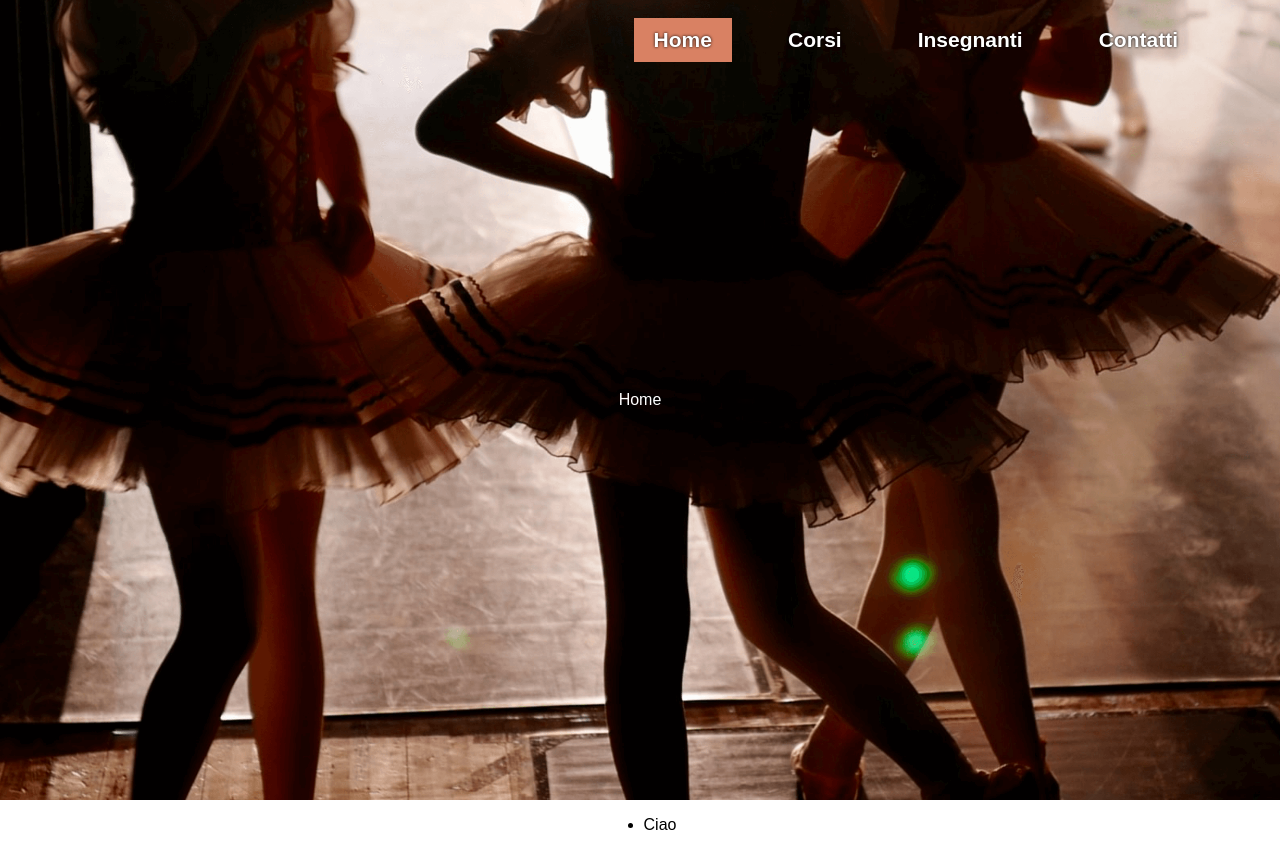
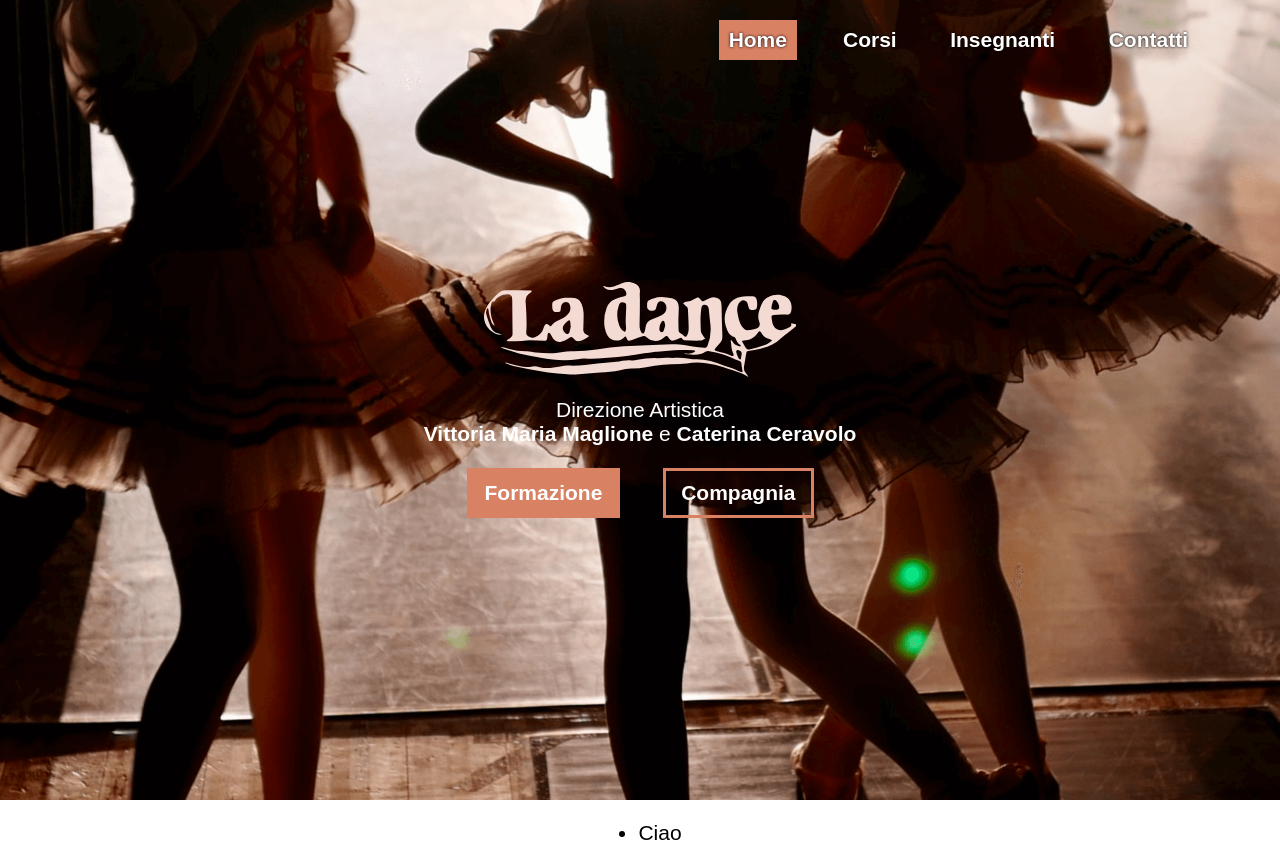
Before and after one commit to Slallo/la-dance, a React (Create React App) app: page / in a window 1280 px wide. Built offline with nearby package versions, Linux system fonts and the light colour scheme; a web font is replaced by a local one.

Commit message:
- Added logo - Improved navbar

```diff
--- a/src/components/nav-bar/nav-bar.style.js
+++ b/src/components/nav-bar/nav-bar.style.js
@@ -13,25 +13,37 @@ export const NavBarWrapper = styled.nav`
     p.isTransparent ? "transparent" : "rgba(217,129,99,0.8)"};
   padding-right: 5vw;
   box-sizing: border-box;
+  font-size: 21px;
+  @media only screen and (max-width: 600px) {
+    font-size: 16px;
+    padding: 0 10px;
+    justify-content: center;
+  }
 `;
 
 export const NavBarLink = styled(Link)`
   color: white;
   text-decoration: none;
   outline: 0;
-  font-size: 21px;
   font-weight: bold;
   margin: 0 18px;
+  box-sizing: border-box;
   display: flex;
   align-items: center;
+  justify-content: center;
   text-shadow: 0px 0px 3px black;
   text-decoration: ${(p) =>
     p.selected && (p.isTransparent ? "none" : "underline")};
   background: ${(p) => (p.selected && p.isTransparent ? "#d98163" : "none")};
-  padding: 10px 20px;
+  height: 50%;
+  padding: 0 10px;
+  max-width: 120px;
+  @media only screen and (max-width: 600px) {
+    margin: 0 10px;
+    padding: 0 5px;
+  }
 `;
 
 export const NavBarButton = styled(NavBarLink)`
   background: ${(p) => (p.selected ? "#d98163" : "none")};
-  padding: 10px 20px;
 `;
--- a/src/index.css
+++ b/src/index.css
@@ -3,9 +3,16 @@
 body {
   margin: 0;
   font-family: muli, sans-serif;
+  font-size: 21px;
   font-weight: 400;
   -webkit-font-smoothing: antialiased;
   -moz-osx-font-smoothing: grayscale;
+}
+
+@media only screen and (max-width: 600px) {
+  body {
+    font-size: 16px;
+  }
 }
 
 code {
--- a/src/screen/home/home.screen.js
+++ b/src/screen/home/home.screen.js
@@ -1,9 +1,26 @@
-import { BackgroundWrapper, CTA } from "./home.style";
+import {
+  BackgroundWrapper,
+  CTA,
+  CTAText,
+  CTARow,
+  CTAButton,
+} from "./home.style";
+import { ReactComponent as Logo } from "../../assets/logo.svg";
 const Home = () => {
   return (
     <>
       <BackgroundWrapper>
-        <CTA>Home</CTA>
+        <CTA>
+          <Logo />
+          <CTAText>
+            Direzione Artistica <br /> <strong>Vittoria Maria Maglione</strong>{" "}
+            e <strong>Caterina Ceravolo</strong>
+          </CTAText>
+          <CTARow>
+            <CTAButton full="true">Formazione</CTAButton>
+            <CTAButton>Compagnia</CTAButton>
+          </CTARow>
+        </CTA>
       </BackgroundWrapper>
       <div>
         <ul>
--- a/src/screen/home/home.style.js
+++ b/src/screen/home/home.style.js
@@ -13,6 +13,34 @@ export const BackgroundWrapper = styled.div`
 `;
 
 export const CTA = styled.div`
-  max-width: 70%;
+  max-width: 80%;
   color: white;
+  display: flex;
+  justify-content: center;
+  align-items: center;
+  flex-flow: column nowrap;
 `;
+
+export const CTAText = styled.p`
+  text-align: center;
+`;
+
+export const CTARow = styled.div`
+  display: flex;
+  flex-flow: row nowrap;
+  width: 100%;
+  justify-content: space-evenly;
+  align-items: center;
+`;
+
+export const CTAButton = styled.div`
+  text-align: center;
+  background: ${(p) => (p.full ? "#d98163" : "none")};
+  outline: none;
+  border: 3px solid #d98163;
+  color: white;
+  padding: 10px 15px;
+  font-weight: bold;
+  cursor: pointer;
+  max-width: 45%;
+`;
```
Also changed, not shown: src/assets/logo.svg (added).
